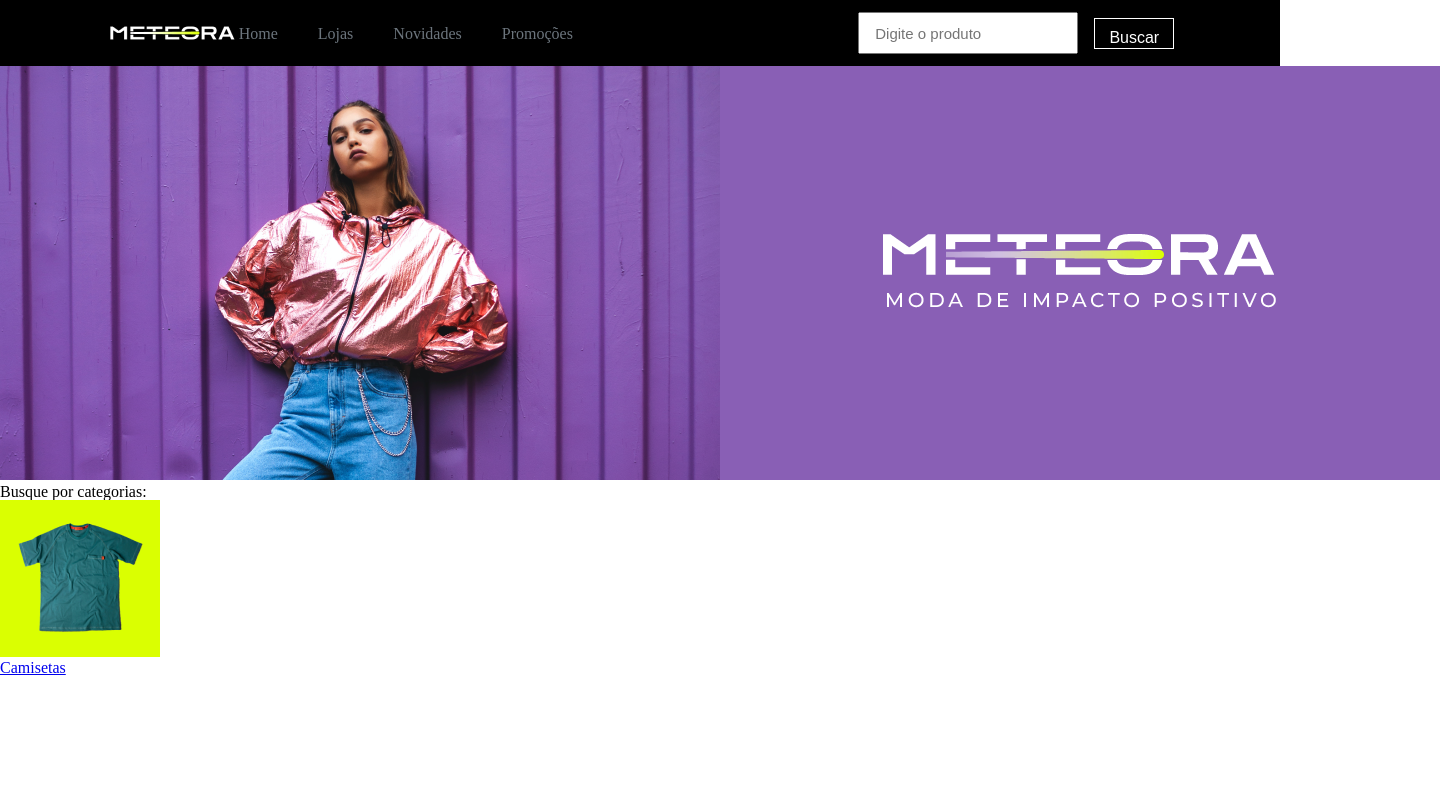
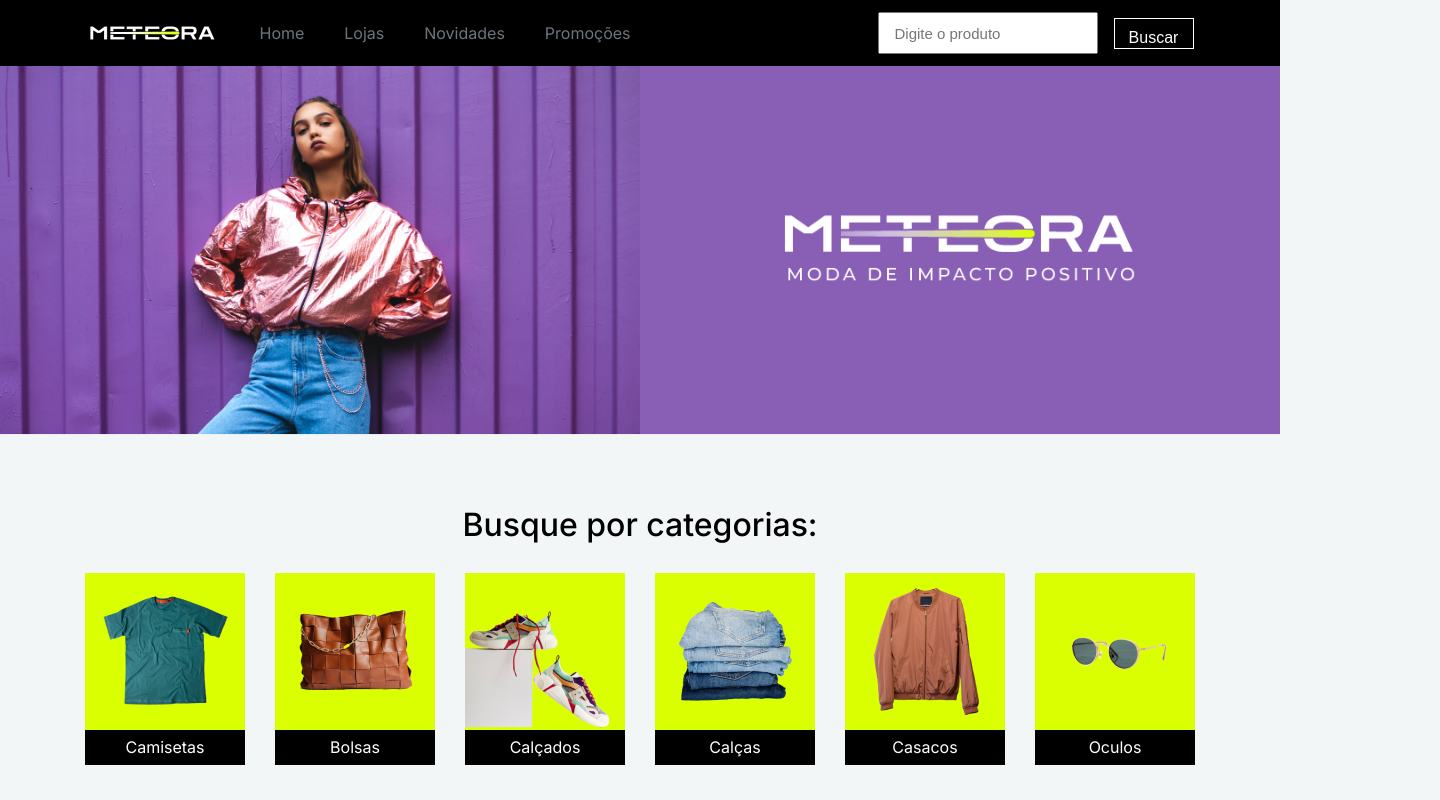
Before and after one commit to FernandoCLourenco/Meteora, a plain HTML site: page index.html in a window 1280 px wide. Shown: the whole page, 1440 px wide, since content can reach past the window. Drawn offline with Linux system fonts and the light colour scheme.

Commit message:
estilo do menu de categorias

```diff
--- a/index.html
+++ b/index.html
@@ -11,7 +11,7 @@
 <body>
     <header class="cabecalho">
         <nav class="menu">
-            <img src="imagens/logo.png" alt="meteora">
+            <img src="imagens/logo.png" alt="meteora" class="logo">
             <a href="home.html" class="link-menu">Home</a>
             <a href="lojas.html" class="link-menu">Lojas</a>
             <a href="novidades.html" class="link-menu">Novidades</a>
@@ -23,14 +23,34 @@
         </form>
     </header>
     <div class="banner">
-        <img src="imagens/banner.png" alt="banner meteora" class="foto-categoria">
+        <img src="imagens/banner.png" alt="banner meteora" class="image-baner">
     </div>
         <div class="categorias">
             <h2 class="titulo">Busque por categorias:</h2>
             <nav class="menu-categorias">
-            <a href="#" class="item-categori">
+                <a href="#" class="item-categoria">
                     <img src="imagens/categoria-camisetas.png" class="foto-categoria">
                     <p class="texto-categoria">Camisetas</p>
+                </a>
+                <a>
+                    <img src="imagens/categoria-bolsas.png" class="foto-categoria">
+                    <p class="texto-categoria">Bolsas</p>
+                </a>
+                <a>
+                    <img src="imagens/categoria-calcados.png" class="foto-categoria">
+                    <p class="texto-categoria">Calçados</p>
+                </a>
+                <a>
+                    <img src="imagens/categoria-calcas.png" class="foto-categoria">
+                    <p class="texto-categoria">Calças</p>
+                </a>
+                <a>
+                    <img src="imagens/categoria-casacos.png" class="foto-categoria">
+                    <p class="texto-categoria">Casacos</p>
+                </a>
+                <a>
+                    <img src="imagens/categoria-oculos.png" class="foto-categoria">
+                    <p class="texto-categoria">Oculos</p>
                 </a>
         </nav>
     </div>
--- a/style.css
+++ b/style.css
@@ -45,7 +45,7 @@
 }
 
 
-.body{
+body{
     background-color: #F3F6F7;
     font-family: "Inter";
 }
@@ -105,3 +105,41 @@
     text-align: center;
     margin-left: 16px;
     }
+    .image-baner{
+        width: 100%;
+    }
+    .categorias{
+        width: 1110px;
+        margin-left: auto;
+        margin-right: auto;
+        margin-top: 72px;
+    }
+
+    .titulo{
+        font-weight: 500;
+        font-size: 32px;
+        text-align: center;
+    }
+
+    .menu-categorias{
+        display: flex;
+        align-items: center;
+        justify-content: space-between;
+        margin-top:32px;
+    }
+    .texto-categoria{
+        text-align: center;
+        background-color: #000000;
+        margin-top: -2px;
+        padding-top: 8px;
+        padding-bottom: 8px;
+        text-decoration: none;
+        color: white;
+        font-size: 16px;
+        font-weight: 400;
+        line-height: 19px;
+    }
+
+    .item-categoria{
+        text-decoration: none;
+    }
```
Lines whose indentation alone changed are shown as unchanged.
